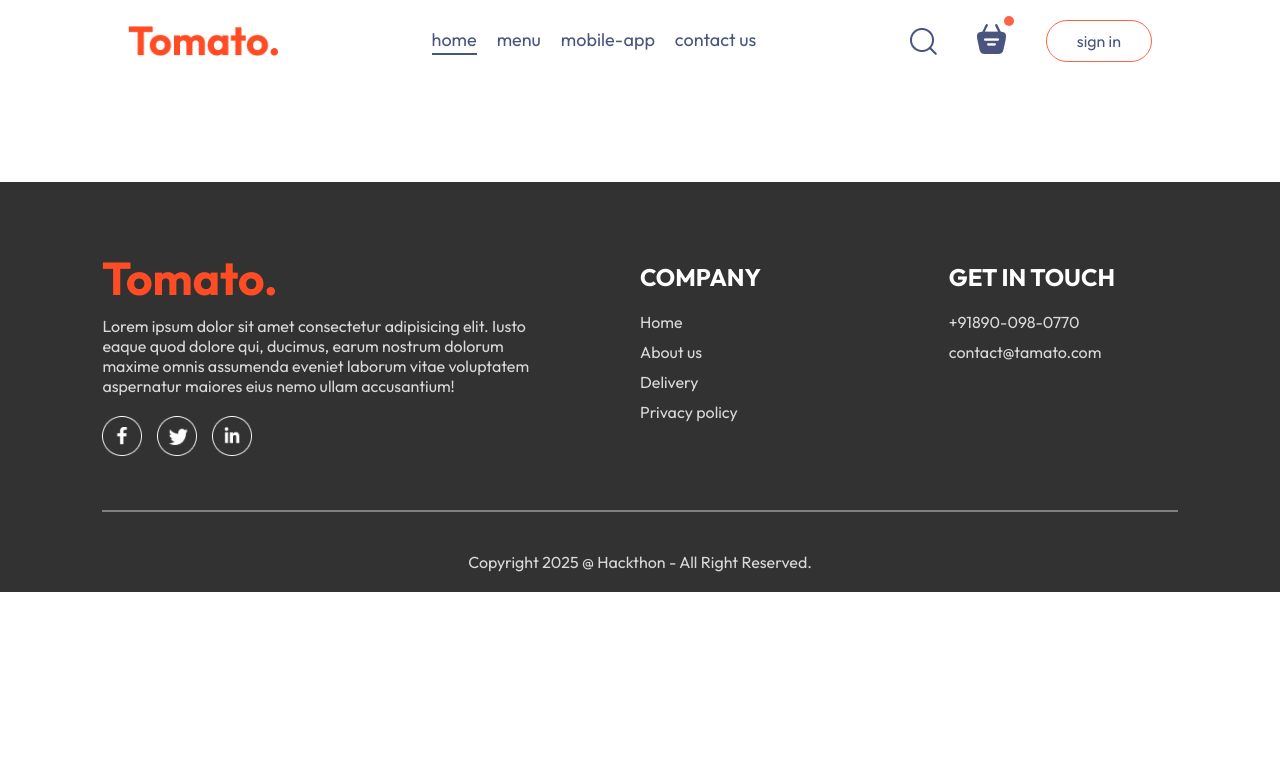
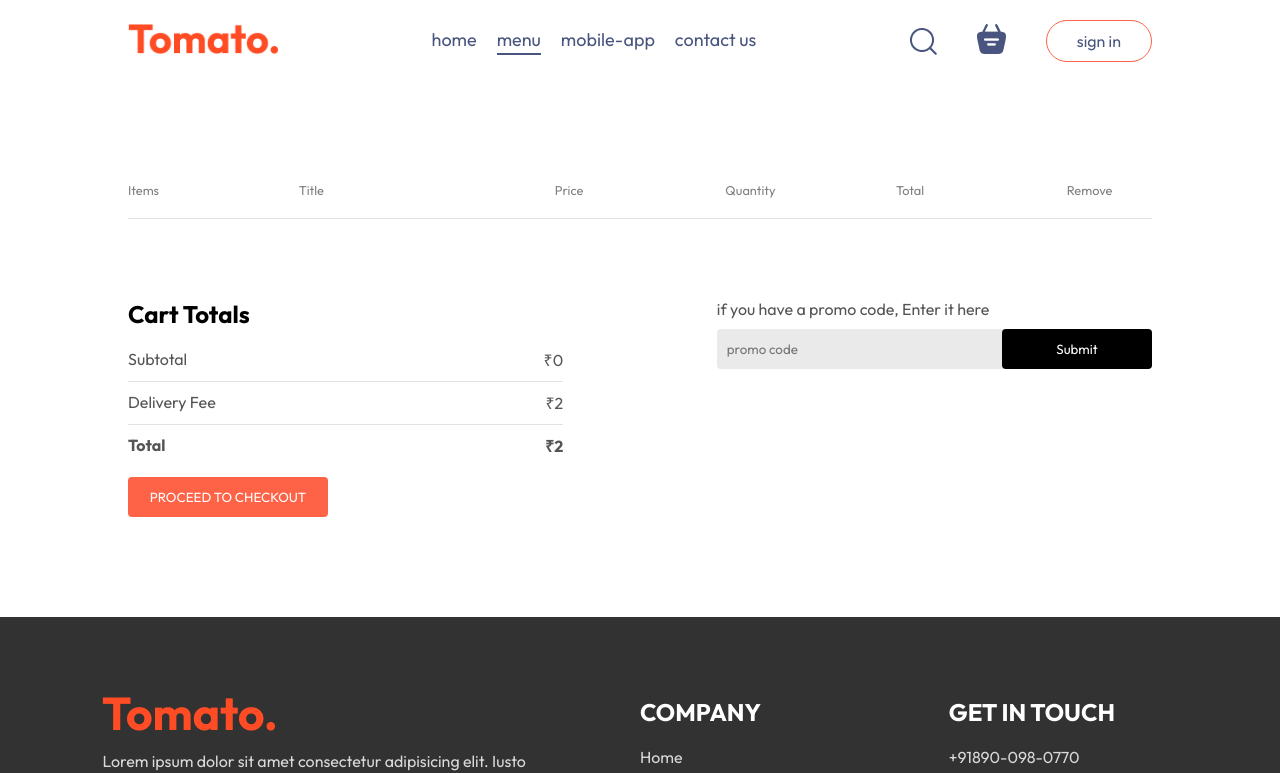
Before and after one commit to KanakYadav001/Food-Website, a React (Vite) app: page /cart in a window 1280 px wide. Shown: the top 773 px of the page. Built offline with nearby package versions, Linux system fonts and the light colour scheme.

Commit message:
Cart page

```diff
--- a/src/components/Navbar/Navbar.jsx
+++ b/src/components/Navbar/Navbar.jsx
@@ -1,15 +1,17 @@
 
-import React, { useState } from 'react'
+import React, { useContext, useState } from 'react'
 import './Navbar.css'
 import { assets } from '../../assets/assets'
 import { Link } from 'react-router-dom';
+import { StoreContext } from '../../context/StoreContext';
 
 const Navbar = ({setShowLogin}) => {
 
-    const [menu,setMenu] = useState("home");
+    const [menu,setMenu] = useState("menu");
+    const {getTotalCartAmount} = useContext(StoreContext);
   return (
     <div className='navbar'>
-      <img src={assets.logo} alt="" className='logo' />
+    <Link to='/'><img src={assets.logo} alt="" className='logo' /></Link>
       <ul className="navbar-menu">
         <Link to='/' onClick={()=>setMenu("home")}  className={menu==="home"?"active":""}>home</Link>
         <a  href='#explore-menu' onClick={()=>setMenu("menu")}className={menu==="menu"?"active":""}>menu</a>
@@ -19,8 +21,8 @@
       <div className="navbar-right">
         <img src={assets.search_icon} alt="" />
         <div className="navbar-search-icon">
-            <img src={assets.basket_icon} alt="" />
-            <div className="dot"></div>
+          <Link to='/cart'><img src={assets.basket_icon} alt="" /></Link>
+            <div className={getTotalCartAmount()===0?"":"dot"}></div>
         </div>
         <button onClick={()=>setShowLogin(true)}>sign in</button>
       </div>
--- a/src/context/StoreContext.jsx
+++ b/src/context/StoreContext.jsx
@@ -18,16 +18,24 @@
 const removeFromCart = (itemId) =>{
     setCartItems((prev)=>({...prev,[itemId]:prev[itemId]-1}))
 }
-useEffect(()=>{
-    console.log(cartItems);
-},[cartItems])
 
+const getTotalCartAmount = () =>{
+    let totalAmount =0 ;
+    for(const item in cartItems){
+        if(cartItems[item]>0) {
+ let itemInfo = food_list.find((product)=>product._id === item);
+        totalAmount +=itemInfo.price* cartItems[item];
+        }
+    }
+    return totalAmount;
+}
     const contextValue = {
         food_list,
         cartItems,
         setCartItems,
         addToCart,
-        removeFromCart
+        removeFromCart,
+        getTotalCartAmount
     }
 
     return (
--- a/src/pages/Cart/Cart.css
+++ b/src/pages/Cart/Cart.css
@@ -0,0 +1,110 @@
+.cart{
+    margin-top: 100px;
+
+}
+
+.cart-items-title{
+    display: grid;
+    grid-template-columns: 1fr 1.5fr 1fr 1fr 1fr 0.5fr;
+    align-items: center;
+    color: grey;
+    font-size: max(1vw,12px) ;
+}
+
+.cart-items-item{
+    margin: 10px 0px;
+    color : black;
+}
+
+.cart-items-item img {
+    width: 50px;
+}
+
+.cart hr{
+    height: 1px;
+    background-color: #e2e2e2;
+    border: none;
+}
+
+.cart-items-item .cross {
+     cursor: pointer;
+}
+
+.cart-bottom{
+    margin-top: 80px;
+    display: flex;
+    justify-content: space-between;
+    gap : max(12vw,20px);
+}
+
+.cart-total{
+    flex: 1;
+    display: flex;
+    flex-direction: column;
+    gap: 20px;
+}
+
+.cart-total-details{
+    display: flex;
+    justify-content: space-between;
+    color : #555;
+}
+
+.cart-total hr {
+    margin: 10px 0px ;
+
+}
+
+.cart-total button {
+    border: none;
+    color: white;
+    background-color: tomato;
+    width: max(15vw,200px);
+    padding: 12px 0px;
+    border-radius: 4px;
+    cursor: pointer;
+}
+
+.cart-promocode{
+    flex: 1;
+
+}
+
+.cart-promocode p{
+    color: #555;
+}
+.cart-promocode-input{
+    margin-top: 10px;
+    display: flex;
+    justify-content: space-between;
+    align-items: center;
+    background-color:#eaeaea ;
+    border-radius: 4px;
+}
+
+.cart-promocode-input input{
+    background: transparent;
+    border: none;
+    outline: none;
+    padding-left: 10px;
+}
+
+.cart-promocode-input button {
+    width: max(10vw,150px);
+    padding: 12px 5px;
+    background-color: black;
+    border: none;
+    color: white;
+    border-radius:4px ;
+
+
+}
+
+@media (max-width:750px) {
+    .cart-bottom{
+        flex-direction: column-reverse;
+    }
+    .cart-promocode{
+        justify-content: start;
+    }
+}
--- a/src/pages/Cart/Cart.jsx
+++ b/src/pages/Cart/Cart.jsx
@@ -1,10 +1,74 @@
-import React from 'react'
+import React, { useContext } from 'react'
 import './Cart.css'
+import { StoreContext } from '../../context/StoreContext';
 
 const Cart = () => {
+
+  const {cartItems,food_list,removeFromCart,getTotalCartAmount} = useContext(StoreContext);
+
   return (
-    <div>
+    <div className='cart'>
+      <div className="cart-items">
+        <div className="cart-items-title">
+          <p>Items</p>
+          <p>Title</p>
+          <p>Price</p>
+          <p>Quantity</p>
+          <p>Total</p>
+          <p>Remove</p>
+        </div>
+        <br />
+<hr />
+{food_list.map((item,index)=>{
+  if(cartItems[item._id]>0){
+    return <div>
 
+<div className='cart-items-title cart-items-item'>
+ <img src={item.image} alt="" />
+ <p>{item.name}</p>
+ <p>₹{item.price}</p>
+ <p>{cartItems[item._id]}</p>
+ <p>₹{item.price*cartItems[item._id]}</p>
+ <p onClick={()=>removeFromCart(item._id)} className='cross'>x</p>
+    </div>
+    <hr />
+
+    </div>
+  }
+})}
+      </div>
+
+      <div className="cart-bottom">
+         <div className="cart-total">
+          <h2>Cart Totals</h2>
+          <div>
+            <div className="cart-total-details">
+              <p>Subtotal</p>
+              <p>₹{getTotalCartAmount()}</p>
+            </div>
+            <hr />
+            <div className="cart-total-details">
+              <p>Delivery Fee</p>
+              <p>₹{2}</p>
+            </div>
+            <hr />
+            <div className="cart-total-details">
+              <b>Total</b>
+              <b>₹{getTotalCartAmount()+2}</b>
+            </div>
+          </div>
+           <button>PROCEED TO CHECKOUT</button>
+         </div>
+         <div className="cart-promocode">
+          <div>
+            <p>if you have a promo code, Enter it here</p>
+            <div className='cart-promocode-input'>
+                <input type="text" placeholder='promo code' />
+                <button>Submit</button>
+            </div>
+          </div>
+         </div>
+      </div>
     </div>
   )
 }
```
